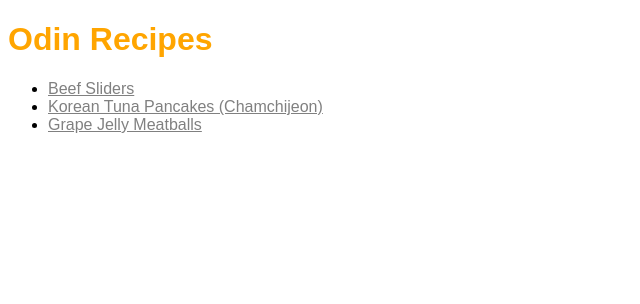
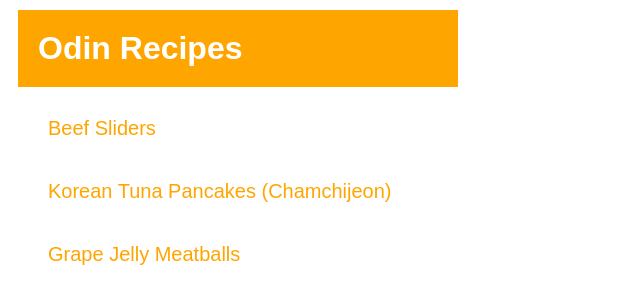
Before and after one commit to kmmoody212/odin-recipes, a plain HTML site: page index.html in a window 1280 px wide. Shown: the whole page, without its empty margins (0-640 px from the left). Drawn offline with Linux system fonts and the light colour scheme.

Commit message:
Added background and colors to h1 and li's, and a hover effect to each li, to have a better looking page.

```diff
--- a/index.html
+++ b/index.html
@@ -9,9 +9,9 @@
 <body>
     <h1>Odin Recipes</h1>
     <ul>
-        <li><a href="recipes/sliders.html">Beef Sliders</a></li>
-        <li><a href="recipes/tunacakes.html">Korean Tuna Pancakes (Chamchijeon)</a></li>
-        <li><a href="recipes/meatballs.html">Grape Jelly Meatballs</a></li>
+        <li><a href="recipes/sliders.html" class="sliders">Beef Sliders</a></li>
+        <li><a href="recipes/tunacakes.html" class="tunacakes">Korean Tuna Pancakes (Chamchijeon)</a></li>
+        <li><a href="recipes/meatballs.html" class="meatballs">Grape Jelly Meatballs</a></li>
     </ul>
 
 
--- a/style.css
+++ b/style.css
@@ -4,9 +4,41 @@ body {
 }
 
 h1 {
-    color: orange;
+    background-color: orange;
+    color: white;
+    margin: 10px;
+    padding: 20px;
+    width: 400px;
 }
 
 a {
     color: gray;
 }
+
+li {
+    list-style-type: none;
+}
+
+.sliders,
+.tunacakes,
+.meatballs {
+    text-decoration: none;
+    color: orange;
+    font-size: 20px;
+    display: block;
+    width:fit-content;
+    padding: 10px 0px;
+    margin:20px 0px;
+}
+
+.meatballs:hover {
+    color: gray;
+}
+
+.sliders:hover {
+    color: gray;
+}
+
+.tunacakes:hover {
+    color: gray;
+}
```
